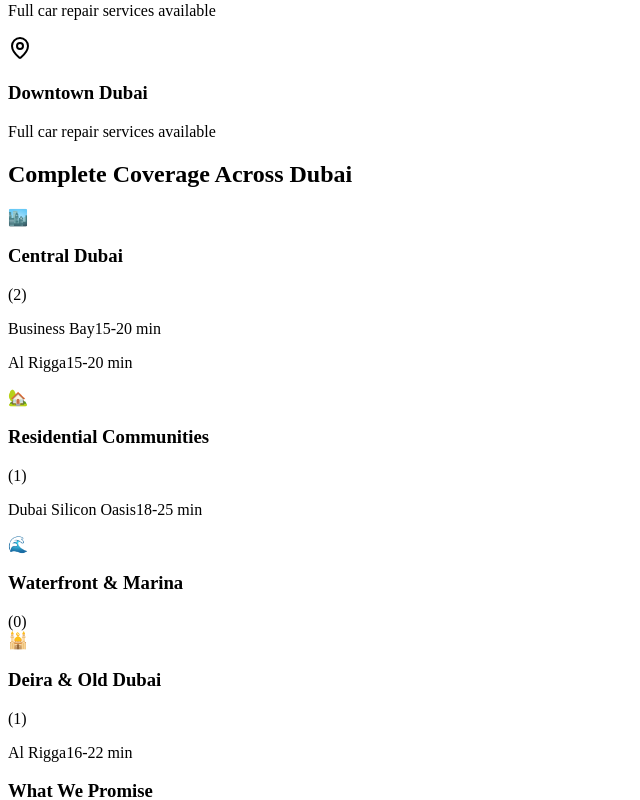
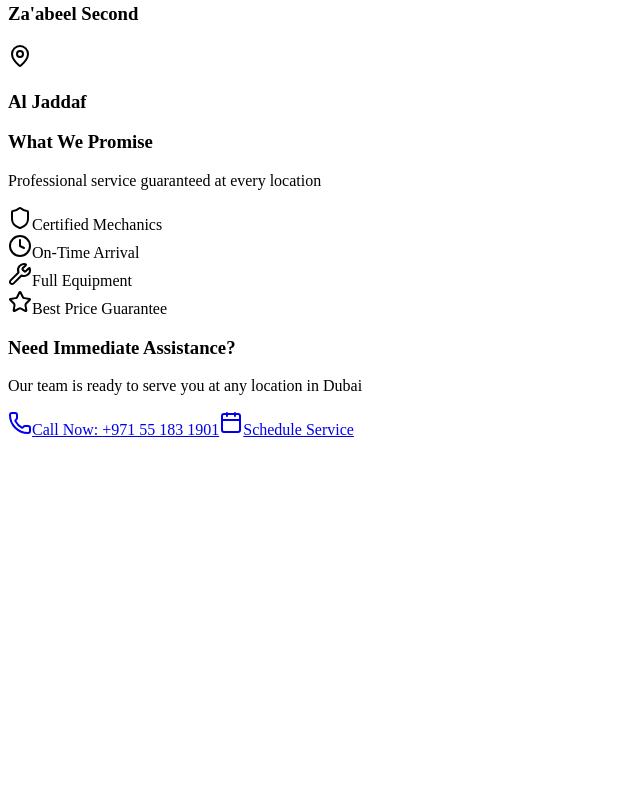
Before and after one commit to imam-hossain-wd/car-repair-mechanic-dxb, a Next.js app: page /AreaWeServePage/AreaWeServePage in a window 1280 px wide. Shown: the part 1680-2480 px from the top of the page, without its empty margins (0-640 px from the left). After the commit the page ends 2127 px from the top, so only its background shows below. Built offline with nearby package versions, Linux system fonts and the light colour scheme.

Commit message:
modify area we serve page

```diff
--- a/components/shared/ServiceCard/ServiceCard.jsx
+++ b/components/shared/ServiceCard/ServiceCard.jsx
@@ -196,7 +196,7 @@ export const ServiceCard = ({ service, featured = false }) => {
           {featured && (
             <div className="flex items-center gap-1 bg-primary text-white text-[10px] font-bold px-2.5 py-1 rounded-full shadow-lg">
               <Star className="h-2.5 w-2.5 fill-white" />
-              Featured
+              Popular
             </div>
           )}
 
--- a/pages/AreaWeServePage/AreaWeServePage.jsx
+++ b/pages/AreaWeServePage/AreaWeServePage.jsx
@@ -86,7 +86,7 @@ export default function ServiceAreaPage() {
               {stats.map((stat, index) => {
                 const Icon = stat.icon;
                 return (
-                  <div key={index} className="bg-white dark:bg-gray-800 rounded-xl p-3 text-center border border-gray-200 dark:border-gray-700">
+                  <div key={index} className="bg-primary/10 dark:bg-gray-800 rounded-xl p-3 text-center border border-primary/20 dark:border-gray-700">
                     <Icon className="h-5 w-5 text-primary mx-auto mb-1" />
                     <div className="text-xl font-bold text-gray-900 dark:text-white">{stat.value}</div>
                     <div className="text-xs text-gray-500">{stat.label}</div>
@@ -156,23 +156,23 @@ export default function ServiceAreaPage() {
           <div className="flex items-center justify-between mb-6">
             <div>
               <h2 className="text-2xl font-bold text-gray-900 dark:text-white">
-                Popular Service <span className="text-primary">Areas</span>
+                Complete Coverage Across <span className="text-primary">Dubai </span>
               </h2>
               <p className="text-gray-600 dark:text-gray-400 text-sm mt-1">
                 Most requested locations with fastest response times
               </p>
             </div>
             <div className="hidden md:block">
-              <span className="text-sm text-primary font-medium">{popularAreas.length}+ locations</span>
+              <span className="text-sm text-primary font-medium">{serviceAreas.length}+ locations</span>
             </div>
           </div>
 
           <div className="grid grid-cols-1 sm:grid-cols-2 lg:grid-cols-4 gap-4">
-            {popularAreas.map((area, index) => (
-              <p
+            {serviceAreas.map((area, index) => (
+              <div
                 key={index}
                 // href={area.href}
-                className="group bg-white dark:bg-gray-800 rounded-xl p-4 border border-gray-200 dark:border-gray-700 hover:border-primary hover:shadow-lg transition-all duration-300 hover:-translate-y-1"
+                className="group bg-primary/10 rounded-xl p-4 border border-primary/10 dark:border-gray-700 hover:border-primary hover:shadow-lg transition-all duration-300 hover:-translate-y-1"
               >
                 <div className="flex items-start justify-between mb-2">
                   <div className="flex items-center gap-2">
@@ -189,129 +189,17 @@ export default function ServiceAreaPage() {
                     </span>
                   )}
                 </div>
-                <p className="text-xs text-gray-500 dark:text-gray-400 line-clamp-2 mb-2">
-                  {area.highlight || "Full car repair services available"}
-                </p>
-                {/* <div className="flex items-center gap-1 text-xs text-primary opacity-0 group-hover:opacity-100 transition-opacity">
-                  <span>View Details</span>
-                  <ArrowRight className="h-3 w-3" />
-                </div> */}
-              </p>
+
+
+              </div>
             ))}
           </div>
         </div>
 
-        {/* Categorized Areas */}
-        <div className="mb-12">
-          <h2 className="text-2xl font-bold text-gray-900 dark:text-white mb-6 text-center">
-            Complete <span className="text-primary">Coverage</span> Across {city}
-          </h2>
 
-          <div className="grid md:grid-cols-2 gap-6">
-            {/* Central Dubai */}
-            <div className="bg-white dark:bg-gray-800 rounded-xl p-5 border border-gray-200 dark:border-gray-700">
-              <div className="flex items-center gap-2 mb-3 pb-2 border-b border-gray-200 dark:border-gray-700">
-                <div className="w-8 h-8 rounded-full bg-primary/10 flex items-center justify-center">
-                  <span className="text-lg">🏙️</span>
-                </div>
-                <h3 className="font-bold text-gray-900 dark:text-white">Central Dubai</h3>
-                <span className="text-xs text-gray-500">({centralDubai.length})</span>
-              </div>
-              <div className="space-y-2">
-                {centralDubai.map((area, idx) => (
-                  <p
-                    key={idx}
-                    // href={area.href}
-                    className="flex items-center justify-between p-2 rounded-lg hover:bg-gray-50 dark:hover:bg-gray-700 transition-all group"
-                  >
-                    <span className="text-sm text-gray-700 dark:text-gray-300 group-hover:text-primary">
-                      {area.name}
-                    </span>
-                    <span className="text-xs text-gray-400">{area.responseTime || "15-20 min"}</span>
-                  </p>
-                ))}
-              </div>
-            </div>
-
-            {/* Residential Areas */}
-            <div className="bg-white dark:bg-gray-800 rounded-xl p-5 border border-gray-200 dark:border-gray-700">
-              <div className="flex items-center gap-2 mb-3 pb-2 border-b border-gray-200 dark:border-gray-700">
-                <div className="w-8 h-8 rounded-full bg-primary/10 flex items-center justify-center">
-                  <span className="text-lg">🏡</span>
-                </div>
-                <h3 className="font-bold text-gray-900 dark:text-white">Residential Communities</h3>
-                <span className="text-xs text-gray-500">({residentialDubai.length})</span>
-              </div>
-              <div className="space-y-2">
-                {residentialDubai.map((area, idx) => (
-                  <p
-                    key={idx}
-                    // href={area.href}
-                    className="flex items-center justify-between p-2 rounded-lg hover:bg-gray-50 dark:hover:bg-gray-700 transition-all group"
-                  >
-                    <span className="text-sm text-gray-700 dark:text-gray-300 group-hover:text-primary">
-                      {area.name}
-                    </span>
-                    <span className="text-xs text-gray-400">{area.responseTime || "18-25 min"}</span>
-                  </p>
-                ))}
-              </div>
-            </div>
-
-            {/* Waterfront Areas */}
-            <div className="bg-white dark:bg-gray-800 rounded-xl p-5 border border-gray-200 dark:border-gray-700">
-              <div className="flex items-center gap-2 mb-3 pb-2 border-b border-gray-200 dark:border-gray-700">
-                <div className="w-8 h-8 rounded-full bg-primary/10 flex items-center justify-center">
-                  <span className="text-lg">🌊</span>
-                </div>
-                <h3 className="font-bold text-gray-900 dark:text-white">Waterfront & Marina</h3>
-                <span className="text-xs text-gray-500">({waterfrontDubai.length})</span>
-              </div>
-              <div className="space-y-2">
-                {waterfrontDubai.map((area, idx) => (
-                  <p
-                    key={idx}
-                    // href={area.href}
-                    className="flex items-center justify-between p-2 rounded-lg hover:bg-gray-50 dark:hover:bg-gray-700 transition-all group"
-                  >
-                    <span className="text-sm text-gray-700 dark:text-gray-300 group-hover:text-primary">
-                      {area.name}
-                    </span>
-                    <span className="text-xs text-gray-400">{area.responseTime || "20-25 min"}</span>
-                  </p>
-                ))}
-              </div>
-            </div>
-
-            {/* Deira & Old Dubai */}
-            <div className="bg-white dark:bg-gray-800 rounded-xl p-5 border border-gray-200 dark:border-gray-700">
-              <div className="flex items-center gap-2 mb-3 pb-2 border-b border-gray-200 dark:border-gray-700">
-                <div className="w-8 h-8 rounded-full bg-primary/10 flex items-center justify-center">
-                  <span className="text-lg">🕌</span>
-                </div>
-                <h3 className="font-bold text-gray-900 dark:text-white">Deira & Old Dubai</h3>
-                <span className="text-xs text-gray-500">({deiraAreas.length})</span>
-              </div>
-              <div className="space-y-2">
-                {deiraAreas.map((area, idx) => (
-                  <p
-                    key={idx}
-                    // href={area.href}
-                    className="flex items-center justify-between p-2 rounded-lg hover:bg-gray-50 dark:hover:bg-gray-700 transition-all group"
-                  >
-                    <span className="text-sm text-gray-700 dark:text-gray-300 group-hover:text-primary">
-                      {area.name}
-                    </span>
-                    <span className="text-xs text-gray-400">{area.responseTime || "16-22 min"}</span>
-                  </p>
-                ))}
-              </div>
-            </div>
-          </div>
-        </div>
 
         {/* Service Promises */}
-        <div className="bg-linear-to-r from-primary/10 to-primary/5 rounded-2xl p-6 mb-12">
+        <div className="bg-primary/10 border border-primary/10 rounded-2xl p-6 mb-12">
           <div className="text-center mb-4">
             <h3 className="text-lg font-bold text-gray-900 dark:text-white">What We Promise</h3>
             <p className="text-sm text-gray-600 dark:text-gray-400">Professional service guaranteed at every location</p>
@@ -330,7 +218,7 @@ export default function ServiceAreaPage() {
         </div>
 
         {/* CTA Section */}
-        <div className="bg-primary/5 rounded-2xl p-6 text-center border border-primary/20">
+        <div className="bg-primary/10 rounded-2xl p-6 text-center border border-primary/20">
           <h3 className="text-xl font-bold text-gray-900 dark:text-white mb-2">
             Need Immediate Assistance?
           </h3>
--- a/pages/ServicesPage/ServicePage.jsx
+++ b/pages/ServicesPage/ServicePage.jsx
@@ -7,7 +7,7 @@ export default function ServicesPage() {
   return (
     <div className="min-h-screen bg-gray-50 dark:bg-gray-950">
       {/* Hero Section */}
-      <section className="bg-gradient-to-r from-primary/10 via-primary/5 to-transparent py-12">
+      <section className="bg-primary/10 py-20">
         <div className="container mx-auto px-4 text-center">
           <h1 className="text-3xl md:text-4xl font-bold text-gray-900 dark:text-white">
             Our Premium <span className="text-primary">Car Repair</span> Services
@@ -22,7 +22,7 @@ export default function ServicesPage() {
       {services?.length > 0 && (
         <div className="container mx-auto px-4 py-12">
           <h2 className="text-2xl font-bold text-gray-900 dark:text-white mb-6">
-            Featured Services
+            Dubai&lsquo;s Most Popular Our Services
           </h2>
           <div className="grid grid-cols-1 md:grid-cols-2 lg:grid-cols-4 gap-6">
             {services?.map((service) => (
```
